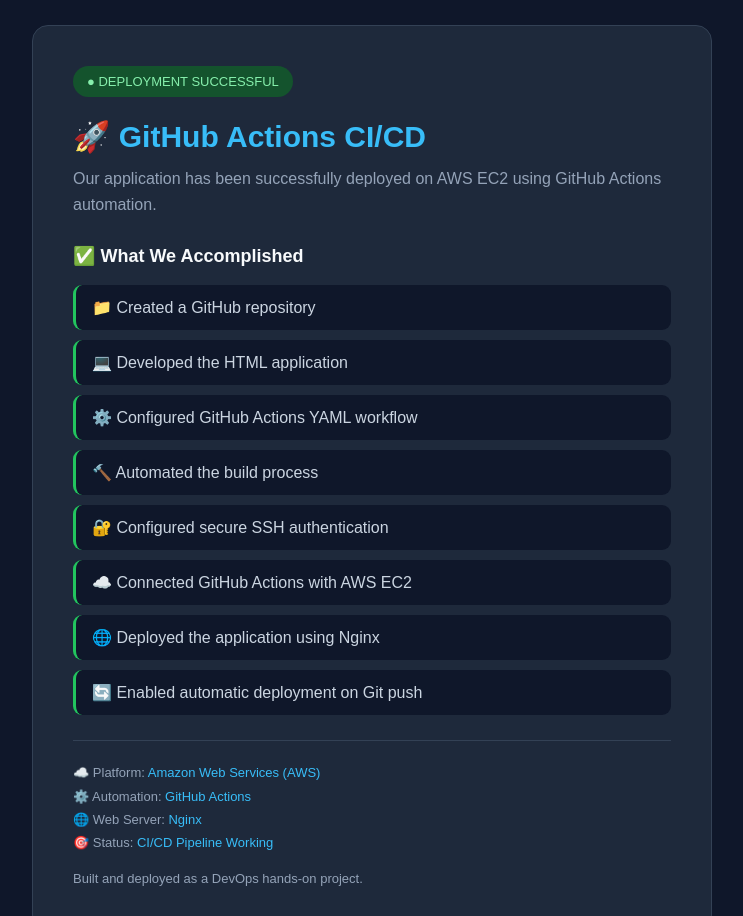
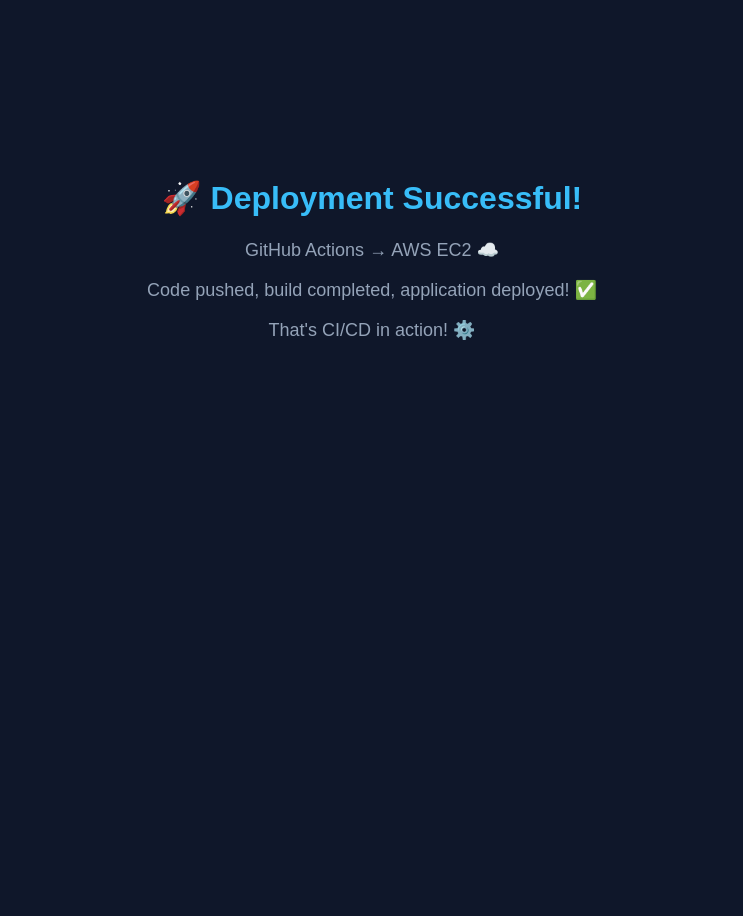
Before and after one commit to vishalkjadhav45-ai/git-action-ec2-demo, a plain HTML site: page index.html in a window 1280 px wide. Shown: the top 916 px of the page, without its empty margins (268-1011 px from the left). After the commit the page ends 800 px from the top, so only its background shows below. Drawn offline with Linux system fonts and the light colour scheme.

Commit message:
Update success page

```diff
--- a/index.html
+++ b/index.html
@@ -1,121 +1,23 @@
-
 <!DOCTYPE html>
-<html lang="en">
+<html>
 <head>
-    <meta charset="UTF-8">
-    <meta name="viewport" content="width=device-width, initial-scale=1.0">
-    <title>GitHub Actions | EC2 Deployment</title>
-
+    <title>Deployment Success</title>
     <style>
-        * {
-            margin: 0;
-            padding: 0;
-            box-sizing: border-box;
+        body {
+            background: #0f172a;
+            color: white;
+            font-family: Arial;
+            text-align: center;
+            padding-top: 150px;
         }
-
-        body {
-            font-family: Arial, sans-serif;
-            background: #0f172a;
-            color: #e2e8f0;
-            min-height: 100vh;
-            display: flex;
-            justify-content: center;
-            align-items: center;
-            padding: 25px;
-        }
-
-        .container {
-            max-width: 680px;
-            width: 100%;
-            background: #1e293b;
-            padding: 40px;
-            border-radius: 16px;
-            border: 1px solid #334155;
-        }
-
-        .status {
-            display: inline-block;
-            background: #14532d;
-            color: #86efac;
-            padding: 8px 14px;
-            border-radius: 20px;
-            font-size: 13px;
-            margin-bottom: 22px;
-        }
-
-        h1 {
-            color: #38bdf8;
-            font-size: 30px;
-            margin-bottom: 12px;
-        }
-
-        .subtitle {
-            color: #94a3b8;
-            line-height: 1.6;
-            margin-bottom: 28px;
-        }
-
-        h2 {
-            font-size: 18px;
-            color: #f8fafc;
-            margin-bottom: 18px;
-        }
-
-        .task {
-            background: #0f172a;
-            padding: 13px 16px;
-            margin-bottom: 10px;
-            border-radius: 9px;
-            border-left: 3px solid #22c55e;
-            color: #cbd5e1;
-        }
-
-        .footer {
-            border-top: 1px solid #334155;
-            margin-top: 25px;
-            padding-top: 20px;
-            color: #94a3b8;
-            font-size: 13px;
-            line-height: 1.8;
-        }
-
-        .highlight {
-            color: #38bdf8;
-        }
+        h1 { color: #38bdf8; }
+        p { color: #94a3b8; font-size: 18px; }
     </style>
 </head>
-
 <body>
-    <div class="container">
-
-        <div class="status">● DEPLOYMENT SUCCESSFUL</div>
-
-        <h1>🚀 GitHub Actions CI/CD</h1>
-
-        <p class="subtitle">
-            Our application has been successfully deployed
-            on AWS EC2 using GitHub Actions automation.
-        </p>
-
-        <h2>✅ What We Accomplished</h2>
-
-        <div class="task">📁 Created a GitHub repository</div>
-        <div class="task">💻 Developed the HTML application</div>
-        <div class="task">⚙️ Configured GitHub Actions YAML workflow</div>
-        <div class="task">🔨 Automated the build process</div>
-        <div class="task">🔐 Configured secure SSH authentication</div>
-        <div class="task">☁️ Connected GitHub Actions with AWS EC2</div>
-        <div class="task">🌐 Deployed the application using Nginx</div>
-        <div class="task">🔄 Enabled automatic deployment on Git push</div>
-
-        <div class="footer">
-            <p>☁️ Platform: <span class="highlight">Amazon Web Services (AWS)</span></p>
-            <p>⚙️ Automation: <span class="highlight">GitHub Actions</span></p>
-            <p>🌐 Web Server: <span class="highlight">Nginx</span></p>
-            <p>🎯 Status: <span class="highlight">CI/CD Pipeline Working</span></p>
-            <p style="margin-top: 12px;">Built and deployed as a DevOps hands-on project.</p>
-        </div>
-
-    </div>
+    <h1>🚀 Deployment Successful!</h1>
+    <p>GitHub Actions → AWS EC2 ☁️</p>
+    <p>Code pushed, build completed, application deployed! ✅</p>
+    <p>That's CI/CD in action! ⚙️</p>
 </body>
 </html>
```
